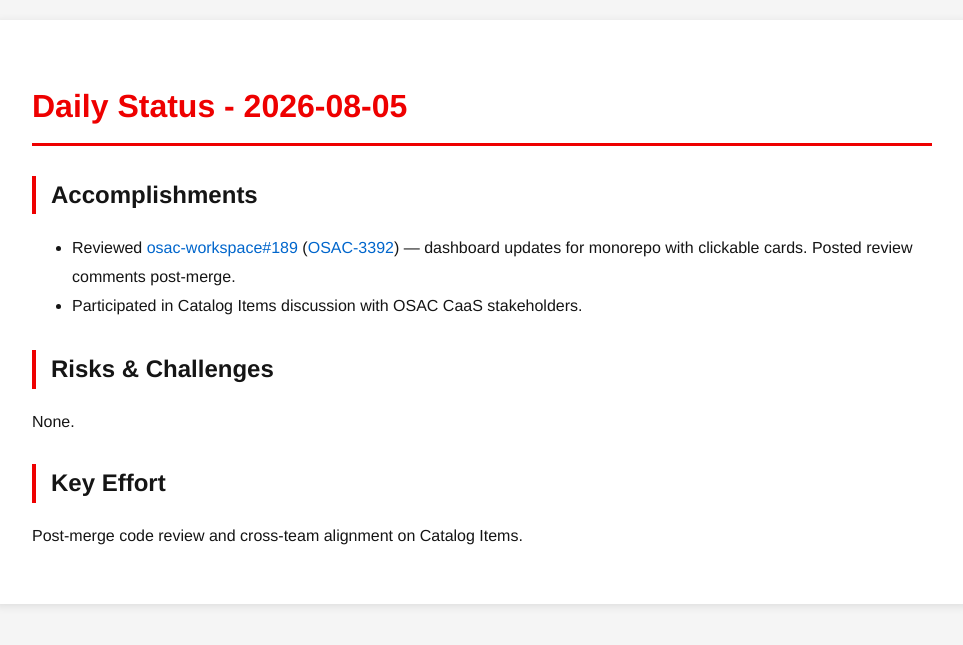
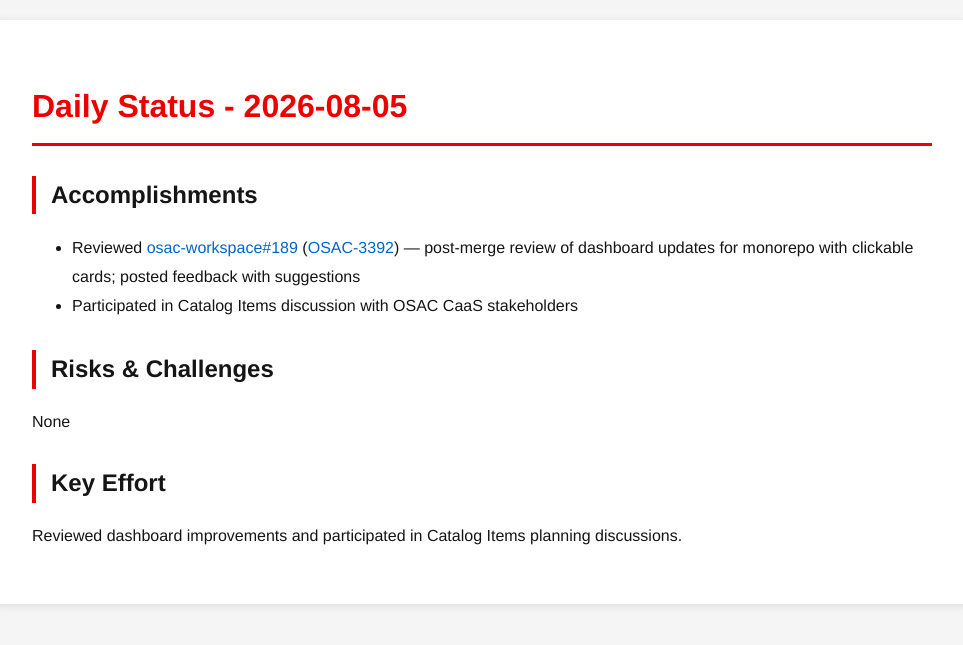
Before and after one commit to tzvatot/daily-status, a Jekyll site: the page built from 2026-08-05.md, in a window 1280 px wide. Shown: the top 645 px of the page, without its empty margins (158-1121 px from the left). Built offline with Jekyll 4.4.1, drawn with Linux system fonts in a browser that asks for light colours.

Commit message:
Daily status update - 2026-08-05

```diff
--- a/2026-08-05.md
+++ b/2026-08-05.md
@@ -7,11 +7,11 @@
 # Daily Status - 2026-08-05
 
 ## Accomplishments
-- Reviewed [osac-workspace#189](https://github.com/osac-project/osac-workspace/pull/189) ([OSAC-3392](https://redhat.atlassian.net/browse/OSAC-3392)) — dashboard updates for monorepo with clickable cards. Posted review comments post-merge.
-- Participated in Catalog Items discussion with OSAC CaaS stakeholders.
+- Reviewed [osac-workspace#189](https://github.com/osac-project/osac-workspace/pull/189) ([OSAC-3392](https://redhat.atlassian.net/browse/OSAC-3392)) — post-merge review of dashboard updates for monorepo with clickable cards; posted feedback with suggestions
+- Participated in Catalog Items discussion with OSAC CaaS stakeholders
 
 ## Risks & Challenges
-None.
+None
 
 ## Key Effort
-Post-merge code review and cross-team alignment on Catalog Items.
+Reviewed dashboard improvements and participated in Catalog Items planning discussions.
```
